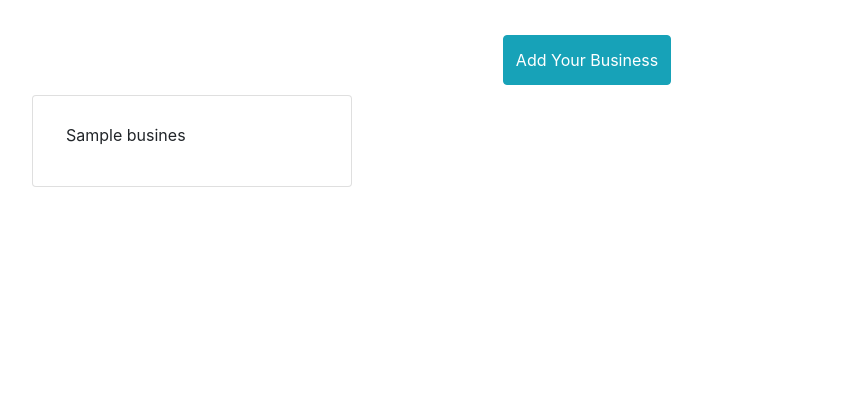
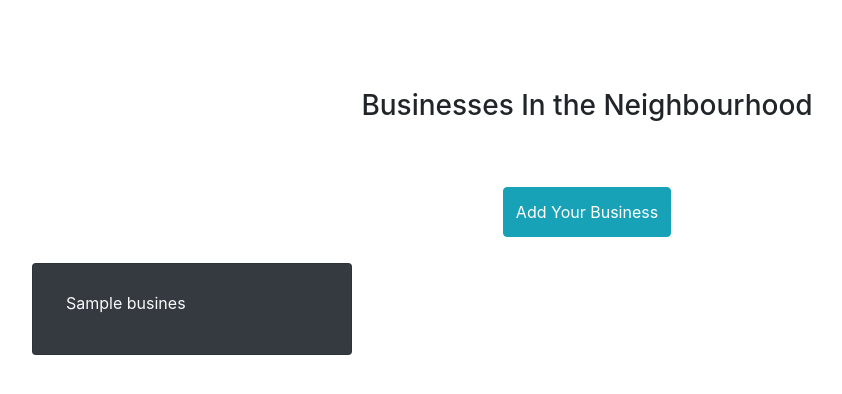
Before and after one commit to encok/Hood, a Django app: page /business in a window 1280 px wide. Shown: the part 56-450 px from the top of the page, without its empty margins (53-895 px from the left). Run offline with Django 3.2, Linux system fonts and the light colour scheme; a user stored in the database is signed in; tables that the repository leaves empty hold one stand-in row (values such as "Sample post"); some libraries are stand-ins or nearby versions.

Commit message:
styling the card backgrounds

```diff
--- a/neighbourhood/templates/business/businesses.html
+++ b/neighbourhood/templates/business/businesses.html
@@ -5,24 +5,33 @@
 
 
 {% block content %}
-
+<style>
+    .card-title:hover{
+        font-size:large;
+        background-color:cadetblue;
+    }
+</style>
 <div class="container">
     <div class="row">
         <div class="col-md-12 top-div" style="margin-top:40px;"></div>
     </div>
+     <div class="text-center m-5">
+
+      <h3>Businesses In the Neighbourhood</h3>
+     </div>
 
     <div class="text-center">
         <a href="{% url 'new-business' %}">
-            <button class="btn btn-info" style="height:50px;  margin-top: -6px;">Add Your Business</button>
+            <button class="btn btn-info m-3" style="height:50px;  margin-top: -6px;">Add Your Business</button>
         </a>
     </div>
 
     <div class="row">
         {% for business in businesses %}
-        <div class="col-md-6">
-            <div class="card" style="width: 20rem;margin-top:10px;">
+        <div class="col-md-6 ">
+            <div class="card bg-dark" style="width: 20rem;margin-top:10px;">
                 <div class="card-body">
-                    <h3 class="card-title btn" data-toggle="modal" data-target="#{{business.id}}">
+                    <h3 class="card-title btn text-light" data-toggle="modal" data-target="#{{business.id}}">
                         {{business.name|truncatechars:19}}</h3>
                 </div>
             </div>
--- a/neighbourhood/templates/notifications/notifications.html
+++ b/neighbourhood/templates/notifications/notifications.html
@@ -10,6 +10,10 @@
     }
 </style>
 <div class="container" style="margin-top:15px;">
+    <div class="text-center m-5">
+        <h1>Checkout What is coming!</h1>
+
+    </div>
     <div class="text-center">
         <a href="{% url 'new-notification' %}">
             <button class="btn btn-info" style="height:50px;  margin-top: -6px;margin-bottom:10px;">Add
```
Also changed, not shown: neighbourhood/templates/authorities/authorities.html (+6 -2 lines), neighbourhood/templates/health/health.html (+9 -4 lines).
